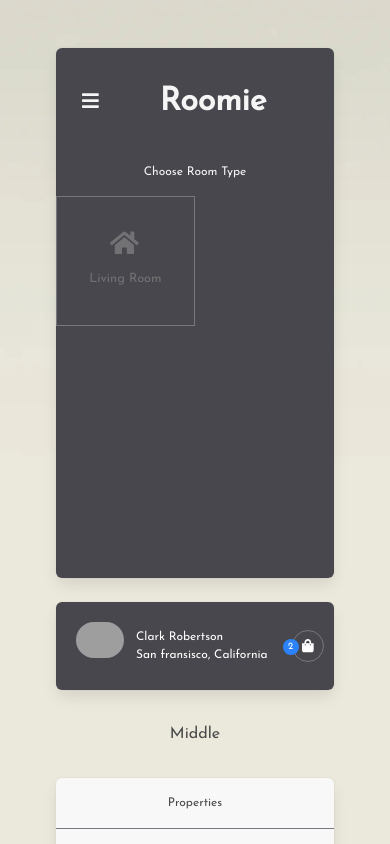
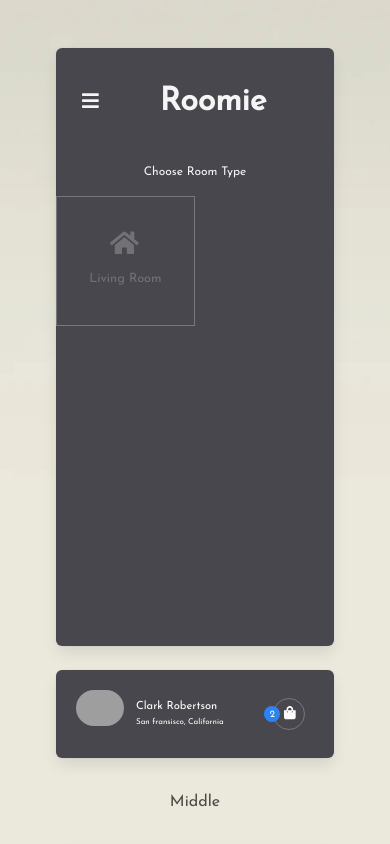
Before and after one commit to Kingkon963/roomie, a Next.js app: page / in a window 390 px wide. Shown: the top 844 px of the page. Built offline with nearby package versions, Linux system fonts and the light colour scheme; grey boxes are pictures that could not be loaded.

Commit message:
made Responsive

```diff
--- a/components/categoryTiles.tsx
+++ b/components/categoryTiles.tsx
@@ -31,7 +31,7 @@ export default function CategoryTiles({ categories }: { categories: Category[] }
           className="column is-6 p-0"
           onClick={() => toggleCategory(cat)}
           onKeyPress={() => {}}
-          key={cat.id}
+          key={generateKey()}
           role="button"
           tabIndex={0}
         >
--- a/components/leftPanel.tsx
+++ b/components/leftPanel.tsx
@@ -88,15 +88,11 @@ export default function LeftPanel({ categories } : {categories: Category[]}) {
               <CategoryTiles
                 categories={categories.slice(6 * (currentPage - 1), 6 * currentPage)}
               />
-              {totalPage > 1
-                ? (
-                  <Paginator
-                    totalPage={totalPage}
-                    currentPage={currentPage}
-                    setCurrentPage={setCurrentPage}
-                  />
-                )
-                : <></>}
+              <Paginator
+                totalPage={totalPage}
+                currentPage={currentPage}
+                setCurrentPage={setCurrentPage}
+              />
             </>
           )}
         </div>
@@ -107,14 +103,19 @@ export default function LeftPanel({ categories } : {categories: Category[]}) {
         <div className="level is-mobile">
           <div className="level-left">
             <figure className="image is-48x48">
-              <img className="is-rounded" src="https://bulma.io/images/placeholders/48x48.png" alt="profile pic" />
+              <img
+                className="is-rounded"
+                src="https://bulma.io/images/placeholders/48x48.png"
+                alt="profile pic"
+                draggable={false}
+              />
             </figure>
           </div>
-          <div className="level-item has-text-white is-flex is-flex-direction-column is-align-items-start px-3">
-
-            <h1 className=" is-size-6 is-size-7-mobile">Clark Robertson</h1>
-            <h2 className=" is-size-7 ">San fransisco, California</h2>
-
+          <div className="level-item is-flex is-flex-direction-column is-align-items-start px-3">
+            <div className="has-text-left">
+              <h1 className={styles.userName}>Clark Robertson</h1>
+              <h2 className={styles.userAddr}>San fransisco, California</h2>
+            </div>
           </div>
           <div className="level-item">
             <CartButotn onClick={() => toggleCart()} />
--- a/components/objectPanel.tsx
+++ b/components/objectPanel.tsx
@@ -15,7 +15,7 @@ export default function ObjectPanel() {
 
   return (
     <>
-      <div className="box bottom-box p-0 ">
+      <div className="box bottom-box p-0 is-unselectable">
         <h1 className="is-size-7 column is-12">Objects</h1>
         <span className="column is-12 m-0 p-0 has-text-left is-size-7 pl-4 pt-4 bt-1">
           Choose a Category
--- a/components/objectTiles.tsx
+++ b/components/objectTiles.tsx
@@ -16,7 +16,7 @@ export default function ObjectTiles({
     if (selected) {
       const updatedTiles = selected.objects.map((obj) => (
         <div className={`tile is-child ${styles.isChild} box is-6 is-flex is-justify-content-center is-clickable`} key={generateKey()}>
-          <Image src={obj.img} width="100" height="100" />
+          <Image src={obj.img} width="100" height="100" draggable={false} />
         </div>
       ));
       setTiles(updatedTiles);
--- a/components/paginator.tsx
+++ b/components/paginator.tsx
@@ -1,3 +1,9 @@
+import { useState, useEffect } from 'react';
+
+import { FontAwesomeIcon } from '@fortawesome/react-fontawesome';
+import { faChevronLeft, faChevronRight, faCircle } from '@fortawesome/free-solid-svg-icons';
+import { faCircle as farCircle } from '@fortawesome/free-regular-svg-icons';
+
 export default function Paginator(
   {
     totalPage,
@@ -10,6 +16,13 @@ export default function Paginator(
         setCurrentPage: any,
     },
 ) {
+  const [visible, setVisible] = useState(false);
+
+  useEffect(() => {
+    if (totalPage > 1) setVisible(true);
+    else setVisible(false);
+  }, [totalPage]);
+
   const goNextPage = () => {
     if (currentPage < totalPage) {
       setCurrentPage(currentPage + 1);
@@ -29,7 +42,7 @@ export default function Paginator(
   const generateKey = () => Date.now();
 
   return (
-    <div className="block">
+    <div className={`block ${visible ? '' : 'is-invisible'}`}>
       <div className="level is-mobile">
         <div className="level-item has-text-white">
           <button
@@ -38,14 +51,14 @@ export default function Paginator(
             className="is-clickable"
           >
             <span className="icon is-small">
-              <i className="fas fa-chevron-left" />
+              <FontAwesomeIcon icon={faChevronLeft} />
             </span>
           </button>
         </div>
         <div className="level-item has-text-white">
           {Array(totalPage).fill(<>o</>)
-            .map((_e, idx) => ((idx + 1) === currentPage ? <i className="fas fa-circle mr-1" key={`fas${generateKey()}`} />
-              : <i className="far fa-circle mr-1" key={`far${generateKey()}`} />))}
+            .map((_e, idx) => ((idx + 1) === currentPage ? <FontAwesomeIcon icon={faCircle} className="mr-1" style={{ fontSize: '.5em' }} key={`fas${generateKey()}`} />
+              : <FontAwesomeIcon icon={farCircle} className="mr-1" style={{ fontSize: '.5em' }} key={`far${generateKey()}`} />))}
         </div>
         <div className="level-item has-text-white">
           <button
@@ -54,7 +67,7 @@ export default function Paginator(
             className="is-clickable"
           >
             <span className="icon is-small">
-              <i className="fas fa-chevron-right" />
+              <FontAwesomeIcon icon={faChevronRight} />
             </span>
           </button>
         </div>
@@ -62,9 +75,6 @@ export default function Paginator(
 
       <style jsx>
         {`
-            .fa-circle{
-                font-size: .5em;
-            }
             button{
                 background: transparent;
                 border: none;
--- a/components/rightPanel.tsx
+++ b/components/rightPanel.tsx
@@ -3,13 +3,10 @@ import PropertyPanel from './propertyPanel';
 // eslint-disable-next-line import/no-unresolved
 import ObjectPanel from './objectPanel';
 
-import styles from '../styles/rightPanel.module.scss';
-
 export default function RightPanel() {
   return (
-    <div className={styles.rightPanel}>
+    <div>
       <PropertyPanel />
-
       <ObjectPanel />
     </div>
   );
--- a/data/categories.js
+++ b/data/categories.js
@@ -26,6 +26,7 @@ const getCategories = () => {
         },
       ],
     },
+
   ];
 
   return data;
--- a/styles/global.scss
+++ b/styles/global.scss
@@ -15,7 +15,7 @@ $widescreen-enabled: false;
 $fullhd-enabled: false;
 
 // Update some of Bulma's component variables
-$body-overflow-y: hidden;
+$body-overflow-y: scroll;
 $control-border-width: 2px;
 $input-border-color: transparent;
 $input-shadow: none;
@@ -36,8 +36,10 @@ $box-background-color: $app-dark;
 
 @import "../node_modules/bulma/bulma.sass";
 
-
-
 body {
     min-height: 100vh;
 }
+::-webkit-scrollbar {
+    width: 0;  /* Remove scrollbar space */
+    background: transparent;  /* Optional: just make scrollbar invisible */
+}
--- a/styles/leftPanel.module.scss
+++ b/styles/leftPanel.module.scss
@@ -12,4 +12,21 @@
         border: none;
         font-size: 1.2em;
     }
+    .userName, .userAddr{
+        color: white;
+    }
+    .userName{
+        font-size: .7rem;
+    }
+    .userAddr{
+        font-size: .5rem;
+    }
+    @media (min-width: '576px'){
+        .userName{
+            font-size: .9rem;
+        }
+        .userAddr{
+            font-size: .7rem;
+        }
+    }
 }
```
Also changed, not shown: styles/rightPanel.module.scss (deleted).
